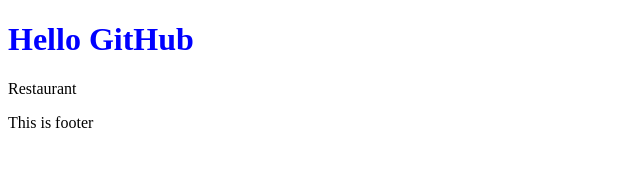
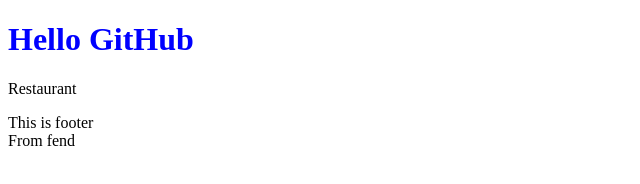
Before and after one commit to NarasimhaSwamyy/my-app1, a plain HTML site: page index.html in a window 1280 px wide. Shown: the full height of the page, 0-640 px from the left. Drawn offline with Linux system fonts and the light colour scheme.

Commit message:
from fend

```diff
--- a/index.html
+++ b/index.html
@@ -11,6 +11,7 @@
     <p>Restaurant</p>
     <footer>
         <div>This is footer</div>
+        <div>From fend</div>
     </footer>
 </body>
 </html>
```
